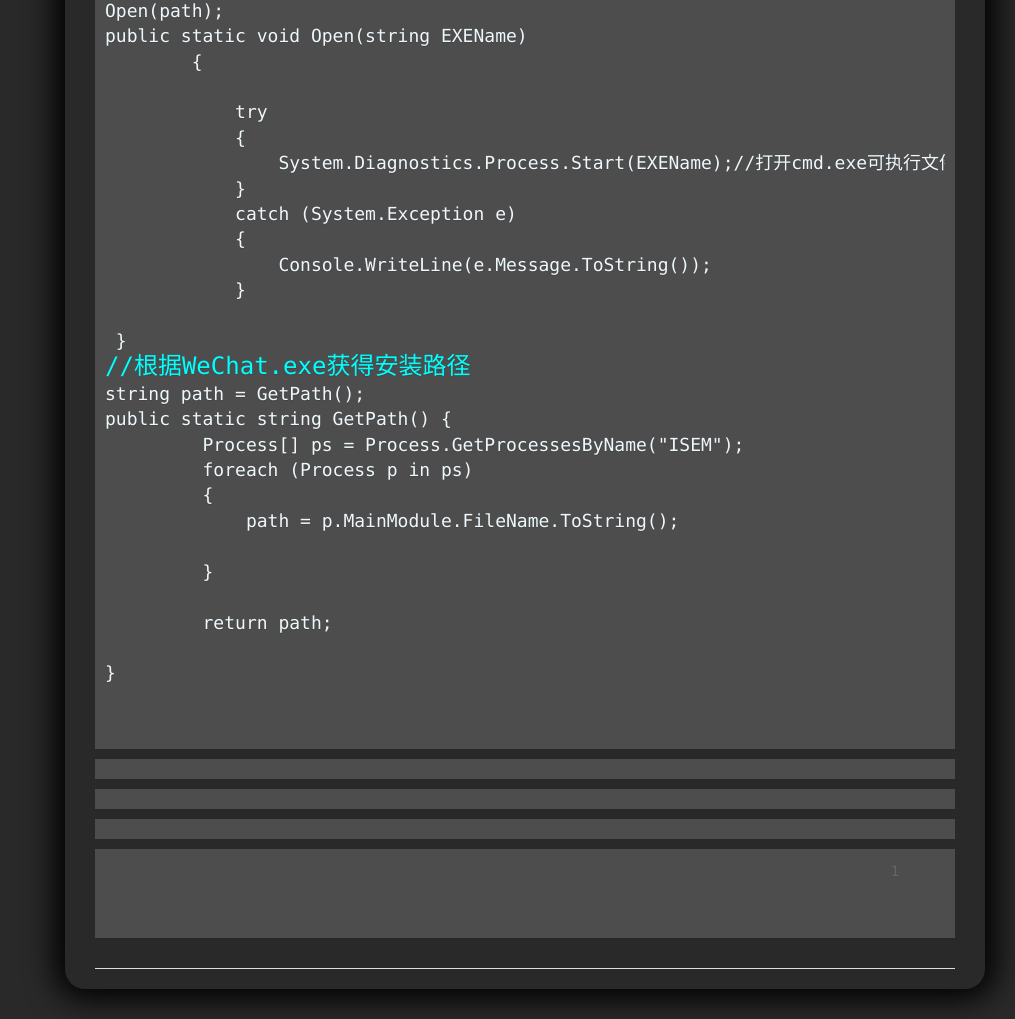
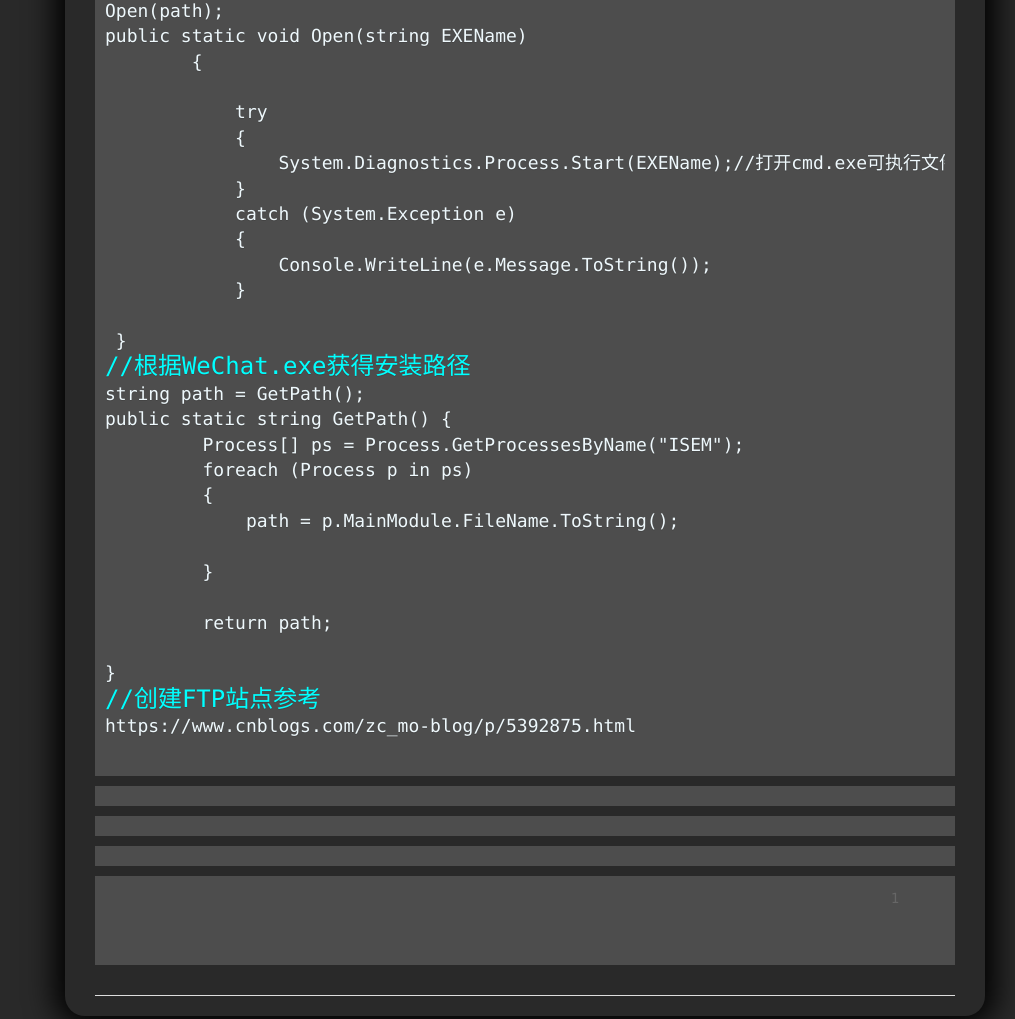
Before and after one commit to 13467299642/13467299642.github.io, a plain HTML site: page archives/2020/ProcessTest.html in a window 1280 px wide. Shown: the part 963-1982 px from the top of the page, without its empty margins (265-1280 px from the left). Drawn offline with nearby package versions, Linux system fonts and the light colour scheme; some packages are replaced by stand-ins of ours; a script that the page names is missing.

Commit message:
Update ProcessTest.html

```diff
--- a/archives/2020/ProcessTest.html
+++ b/archives/2020/ProcessTest.html
@@ -240,7 +240,8 @@ public static string GetPath() {
          return path;
 
 }
-
+<font size="5" color="Aqua">//创建FTP站点参考</font>
+https://www.cnblogs.com/zc_mo-blog/p/5392875.html
 
 </font></span></pre></figure>
 
```
